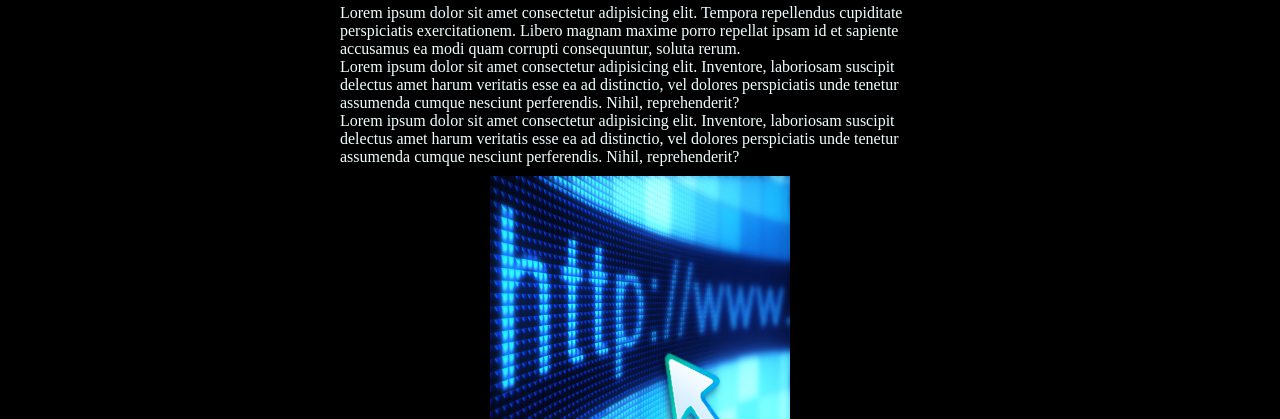
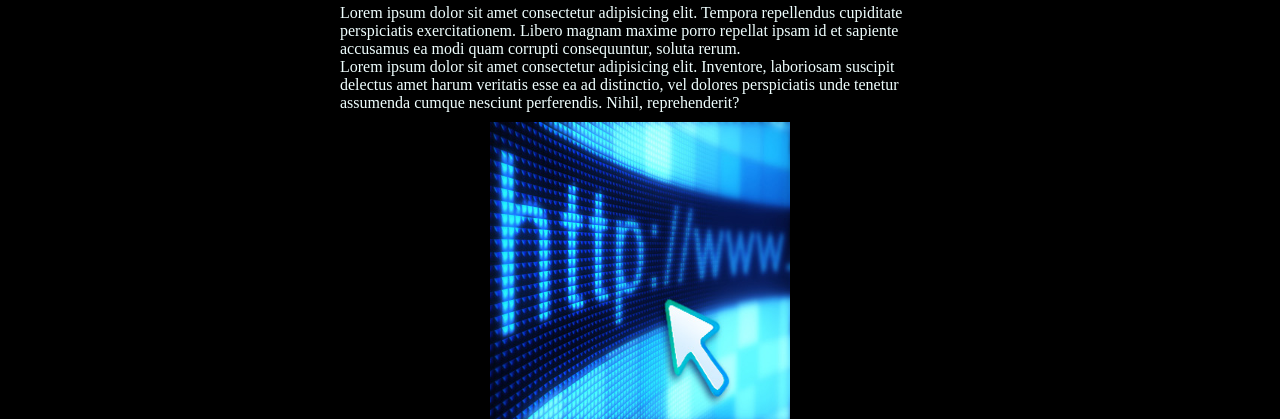
Before and after one commit to carlosPauli1/projeto1, a plain HTML site: page index.html in a window 1280 px wide. Shown: the part 28-447 px from the top of the page. Drawn offline with nearby package versions, Linux system fonts and the light colour scheme.

Commit message:
deletando paragrafo

```diff
--- a/index.html
+++ b/index.html
@@ -18,9 +18,7 @@
             <p>
                 Lorem ipsum dolor sit amet consectetur adipisicing elit. Inventore, laboriosam suscipit delectus amet harum veritatis esse ea ad distinctio, vel dolores perspiciatis unde tenetur assumenda cumque nesciunt perferendis. Nihil, reprehenderit?
             </p>
-            <p>
-                Lorem ipsum dolor sit amet consectetur adipisicing elit. Inventore, laboriosam suscipit delectus amet harum veritatis esse ea ad distinctio, vel dolores perspiciatis unde tenetur assumenda cumque nesciunt perferendis. Nihil, reprehenderit?
-            </p>
+
         </div>
         <div class="container__img">
             <img src="./img/web.jpg" alt="imagem-da-web">
```
